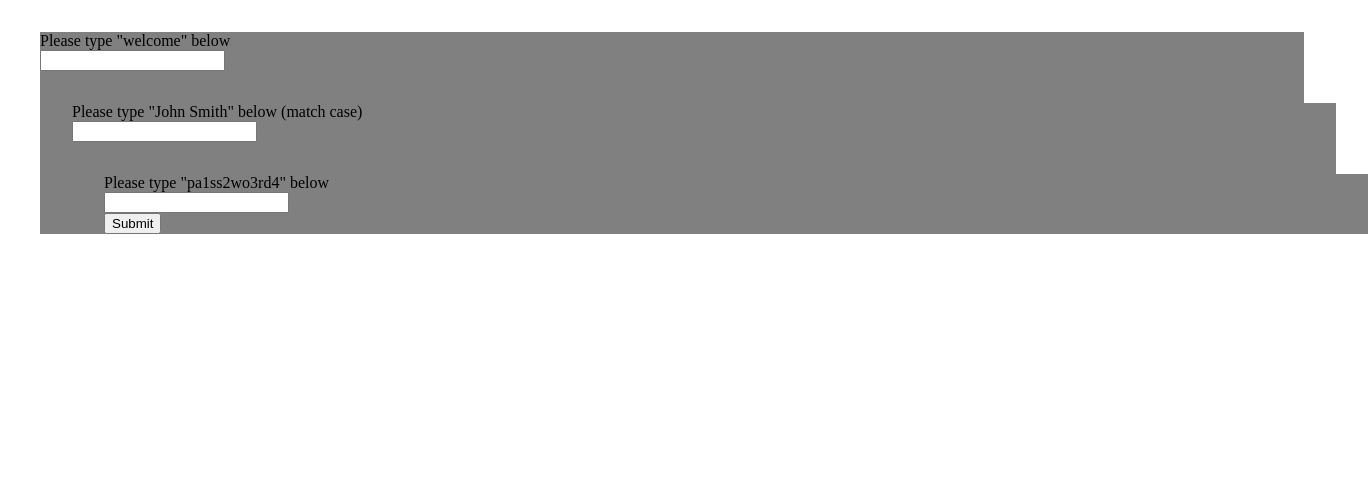
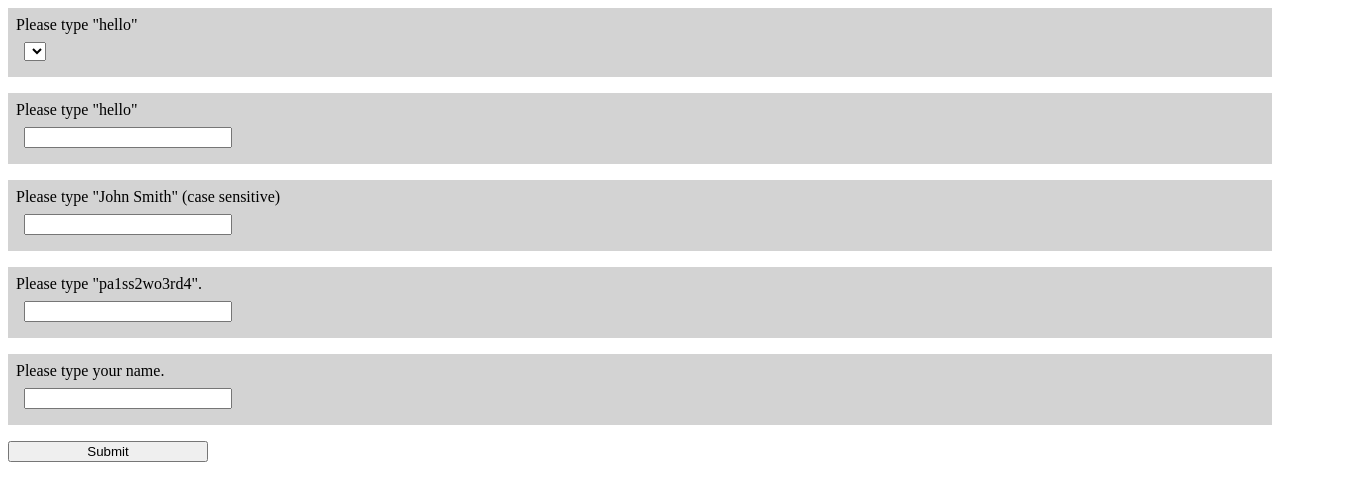
Before and after one commit to brandf/input_research, a website: page index.html in a window 1280 px wide. Shown: the whole page, 1368 px wide, since content can reach past the window. Drawn offline with Linux system fonts and the light colour scheme.

Commit message:
functional form

```diff
--- a/index.html
+++ b/index.html
@@ -4,13 +4,16 @@
   <meta charset="utf-8">
   <title>Keyboard Layout Research</title>
   <style>
+    input {
+      width: 200px
+    }
     .question {
-      width: 100%;
-      margin: 32px;
-      background-color: grey
+      padding: 8px;
+      background-color: lightgrey;
+      margin-bottom: 16px;
     }
     .answer {
-      width: 100%;
+      padding: 8px;
     }
   </style>
   <script>
@@ -18,13 +21,13 @@
     function logEvent(type) {
       event_log.push({
         type: type,
-        time: Performance.now()
+        time: performance.now()
       })
     }
-    function onsubmit() {
+    function handlesubmit() {
       logEvent("submit")
-      document.getElementById("log").value = JSON.stringify(event_log);
-      document.getElementById("summary").value = JSON.stringify(getSummary(event_log));
+      document.getElementById("log").value = JSON.stringify(event_log, undefined, "  ");
+      document.getElementById("summary").value = JSON.stringify(getSummary(event_log), undefined, "  ");
     }
     function getSummary() {
       return {
@@ -35,19 +38,31 @@
   </script>
 </head>
 <body>
-  <form action="https://docs.google.com/forms/d/e/1FAIpQLSdl3b0JqQPxCO-YV9lQH6gLD0nTOh0kkSoXFHFaCIDakwS8lg/formResponse" target="_self" method="POST" onsubmit="onsubmit">
+  <form action="https://docs.google.com/forms/d/e/1FAIpQLSdl3b0JqQPxCO-YV9lQH6gLD0nTOh0kkSoXFHFaCIDakwS8lg/formResponse" target="_self" method="POST" onsubmit="handlesubmit()">
+
     <div class="question">
-      Please type "welcome" below
-      <div class="answer"><input type="text" name="entry.1774757950" value=""></input></div>
-    <div>
+      Please type "hello"
+      <div class="answer">
+        <select name="entry.1029536509" required>
+        </select>
+      </div>
+    </div>
     <div class="question">
-      Please type "John Smith" below (match case)
-      <div class="answer"><input type="text" name="entry.1833463999" value=""></input></div>
-    <div>
+      Please type "hello"
+      <div class="answer"><input type="text" name="entry.1774757950" value="" pattern="hello" required></input></div>
+    </div>
     <div class="question">
-      Please type "pa1ss2wo3rd4" below
-      <div class="answer"><input type="text" name="entry.778886309" value=""></input></div>
-    <div>
+      Please type "John Smith" (case sensitive)
+      <div class="answer"><input type="text" name="entry.1833463999" value="" pattern="John Smith" required></input></div>
+    </div>
+    <div class="question">
+      Please type "pa1ss2wo3rd4".
+      <div class="answer"><input type="text" name="entry.778886309" value="" pattern="pa1ss2wo3rd4" required></input></div>
+    </div>
+    <div class="question">
+      Please type your name.
+      <div class="answer"><input type="text" name="entry.736420603" value="" required></input></div>
+    </div>
     <input type="hidden" id="log" name="entry.1345513042"></input>
     <input type="hidden" id="summary" name="entry.858984254"></input>
     <div>
```
Also changed, not shown: package.json (added, +22 -0 lines), 1 other file.
